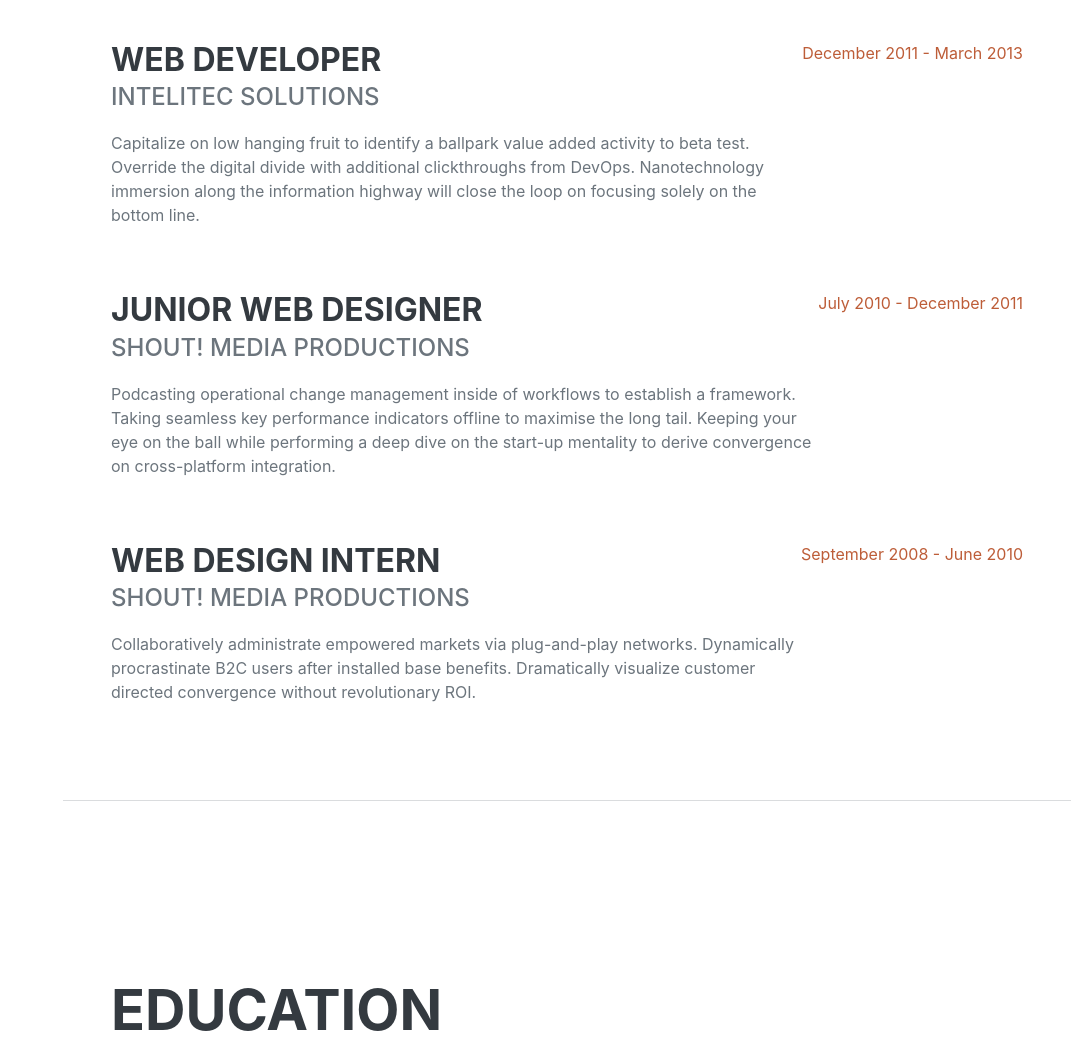
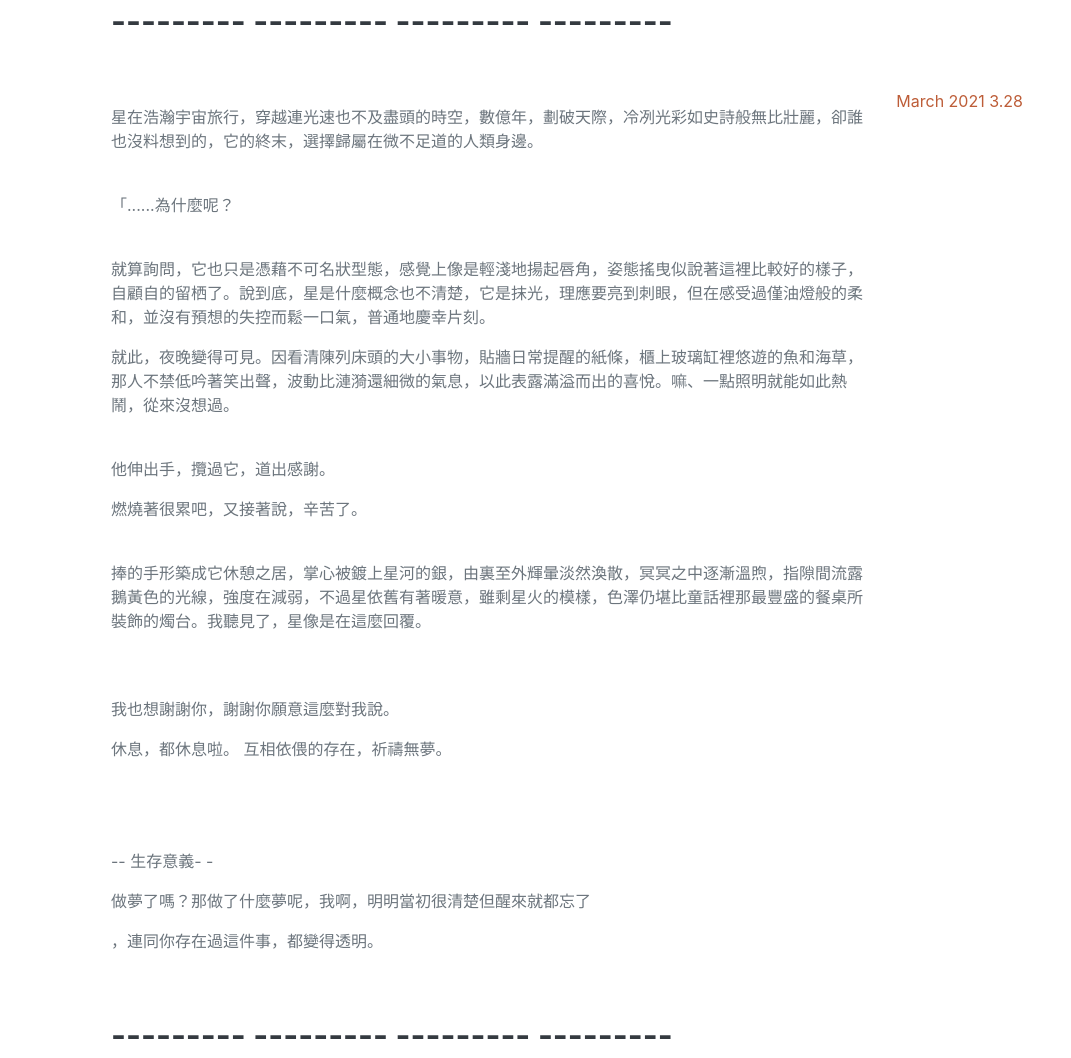
Before and after one commit to a36845220/a36845220.github.io, a plain HTML site: page startbootstrap-resume-gh-pages/index.html in a window 1280 px wide. Shown: the part 1792-2850 px from the top of the page, without its empty margins (209-1280 px from the left). Drawn offline with Linux system fonts and the light colour scheme; a web font is replaced by a local one.

Commit message:
第二篇

```diff
--- a/startbootstrap-resume-gh-pages/index.html
+++ b/startbootstrap-resume-gh-pages/index.html
@@ -74,6 +74,7 @@
                             <h3 class="mb-0">---------  ---------  ---------  ---------</h3>
                             <div class="subheading mb-3"></div>
                             <br>
+                            <br>
                             <p>喜歡海，是深層內裡，像藍綠色墨水又或更加晦暗的世界給予的溫柔，無條件擁抱一切，那般胸襟，寧靜的令人心安；若載浮載沉，也依然有著被陽光洗禮的權利，因經由淺海，強烈的照耀會在收斂後溫和，感受十分舒適，所以為此眷戀而沉溺。</p>
                             <p>這樣的喜愛不為過吧？我想。</p>
                             <p>蠢蠢欲動的欲望，嚮往的心，促使著訴說，便將話語藏在海螺投向汪洋。蠢蠢欲動的情感，躁動的心，催化思慮始終，什麼扯出了，而什麼早已吞下，如浪卷去的沙粒不再歸來。</p>
@@ -86,45 +87,53 @@
                             <p>當日直到疲憊入睡，總覺得明天、後天，也許一個星期一個月，自己仍會出現在那吧。</p>
                             <br>
                             <br>
+                            <br>
                             <p>-&nbsp; 守望者的情書&nbsp; -<p/>
                             <p>自始做著成為深海魚的夢，至終骨肉粉碎，在洋流消融，滋養，完整。<p/>
                             <p>海螺裡的留言是：請別忘記我。</p>
                             <br>
                             <h3 class="mb-0">---------  ---------  ---------  ---------</h3>
                         </div>
-                        <div class="flex-shrink-0"><span class="text-primary">March 2013 - Present</span></div>
+                        <div class="flex-shrink-0"><span class="text-primary">&nbsp;&nbsp;&nbsp;&nbsp;February 2021 2.28</span></div>
                     </div>
                     <div class="d-flex flex-column flex-md-row justify-content-between mb-5">
                         <div class="flex-grow-1">
-                            <h3 class="mb-0">Web Developer</h3>
-                            <div class="subheading mb-3">Intelitec Solutions</div>
-                            <p>Capitalize on low hanging fruit to identify a ballpark value added activity to beta test. Override the digital divide with additional clickthroughs from DevOps. Nanotechnology immersion along the information highway will close the loop on focusing solely on the bottom line.</p>
+                            <h3 class="mb-0"></h3>
+                            <div class="subheading mb-3"></div>
+                            <p>星在浩瀚宇宙旅行，穿越連光速也不及盡頭的時空，數億年，劃破天際，冷冽光彩如史詩般無比壯麗，卻誰也沒料想到的，它的終末，選擇歸屬在微不足道的人類身邊。</p>
+                            <br>
+                            <p>「......為什麼呢？</p>
+                            <br>
+                            <p>就算詢問，它也只是憑藉不可名狀型態，感覺上像是輕淺地揚起唇角，姿態搖曳似說著這裡比較好的樣子，自顧自的留栖了。說到底，星是什麼概念也不清楚，它是抹光，理應要亮到刺眼，但在感受過僅油燈般的柔和，並沒有預想的失控而鬆一口氣，普通地慶幸片刻。</p>
+                            <p>就此，夜晚變得可見。因看清陳列床頭的大小事物，貼牆日常提醒的紙條，櫃上玻璃缸裡悠遊的魚和海草，那人不禁低吟著笑出聲，波動比漣漪還細微的氣息，以此表露滿溢而出的喜悅。嘛、一點照明就能如此熱鬧，從來沒想過。</p>
+                            <br>
+                            <p>他伸出手，攬過它，道出感謝。<p/>
+                            <p>燃燒著很累吧，又接著說，辛苦了。</p>
+                            <br>
+                            <p>捧的手形築成它休憩之居，掌心被鍍上星河的銀，由裏至外輝暈淡然渙散，冥冥之中逐漸溫煦，指隙間流露鵝黃色的光線，強度在減弱，不過星依舊有著暖意，雖剩星火的模樣，色澤仍堪比童話裡那最豐盛的餐桌所裝飾的燭台。我聽見了，星像是在這麼回覆。</p>
+                            <br>
+                            <br>
+                            <p>我也想謝謝你，謝謝你願意這麼對我說。</p>
+                            <p>休息，都休息啦。 互相依偎的存在，祈禱無夢。</p>
+                            <br>
+                            <br>
+                            <br>
+                            <p>--&nbsp;生存意義-&nbsp;-<p/>
+                            <p>做夢了嗎？那做了什麼夢呢，我啊，明明當初很清楚但醒來就都忘了<p/>
+                            <p>，連同你存在過這件事，都變得透明。</p>
+                            <br>
+                            <br>
+                            <h3 class="mb-0">---------  ---------  ---------  ---------</h3>
                         </div>
-                        <div class="flex-shrink-0"><span class="text-primary">December 2011 - March 2013</span></div>
-                    </div>
-                    <div class="d-flex flex-column flex-md-row justify-content-between mb-5">
-                        <div class="flex-grow-1">
-                            <h3 class="mb-0">Junior Web Designer</h3>
-                            <div class="subheading mb-3">Shout! Media Productions</div>
-                            <p>Podcasting operational change management inside of workflows to establish a framework. Taking seamless key performance indicators offline to maximise the long tail. Keeping your eye on the ball while performing a deep dive on the start-up mentality to derive convergence on cross-platform integration.</p>
-                        </div>
-                        <div class="flex-shrink-0"><span class="text-primary">July 2010 - December 2011</span></div>
-                    </div>
-                    <div class="d-flex flex-column flex-md-row justify-content-between">
-                        <div class="flex-grow-1">
-                            <h3 class="mb-0">Web Design Intern</h3>
-                            <div class="subheading mb-3">Shout! Media Productions</div>
-                            <p>Collaboratively administrate empowered markets via plug-and-play networks. Dynamically procrastinate B2C users after installed base benefits. Dramatically visualize customer directed convergence without revolutionary ROI.</p>
-                        </div>
-                        <div class="flex-shrink-0"><span class="text-primary">September 2008 - June 2010</span></div>
-                    </div>
+                        <div class="flex-shrink-0"><span class="text-primary">&nbsp;&nbsp;&nbsp;&nbsp;March 2021 3.28</span></div>
+
                 </div>
             </section>
             <hr class="m-0" />
             <!-- Education-->
             <section class="resume-section" id="derivative">
                 <div class="resume-section-content">
-                    <h2 class="mb-5">Education</h2>
+                    <h2 class="mb-5">二創</h2>
                     <div class="d-flex flex-column flex-md-row justify-content-between mb-5">
                         <div class="flex-grow-1">
                             <h3 class="mb-0">University of Colorado Boulder</h3>
```
